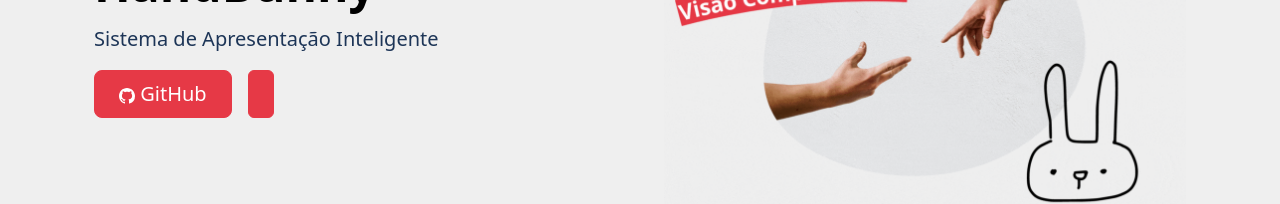
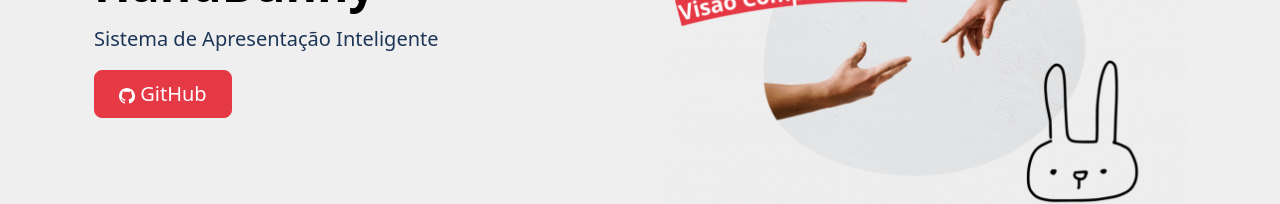
Before and after one commit to handbunny/handbunny.github.io, a website: page index.html in a window 1280 px wide. Shown: the part 315-519 px from the top of the page. Drawn offline with Linux system fonts and the light colour scheme.

Commit message:
Revert "Update index.html"
This reverts commit d470612d26f397477181de4265ba709be60a6833.

```diff
--- a/index.html
+++ b/index.html
@@ -37,8 +37,6 @@
                 <path d="M8 0C3.58 0 0 3.58 0 8c0 3.54 2.29 6.53 5.47 7.59.4.07.55-.17.55-.38 0-.19-.01-.82-.01-1.49-2.01.37-2.53-.49-2.69-.94-.09-.23-.48-.94-.82-1.13-.28-.15-.68-.52-.01-.53.63-.01 1.08.58 1.23.82.72 1.21 1.87.87 2.33.66.07-.52.28-.87.51-1.07-1.78-.2-3.64-.89-3.64-3.95 0-.87.31-1.59.82-2.15-.08-.2-.36-1.02.08-2.12 0 0 .67-.21 2.2.82.64-.18 1.32-.27 2-.27.68 0 1.36.09 2 .27 1.53-1.04 2.2-.82 2.2-.82.44 1.1.16 1.92.08 2.12.51.56.82 1.27.82 2.15 0 3.07-1.87 3.75-3.65 3.95.29.25.54.73.54 1.48 0 1.07-.01 1.93-.01 2.2 0 .21.15.46.55.38A8.012 8.012 0 0 0 16 8c0-4.42-3.58-8-8-8z"/>
               </svg> GitHub
             </button>
-
-            <a class="btn btn-primary" href="https://github.com/handbunny"></a>
           </div>
         </div>
       </div>
```
